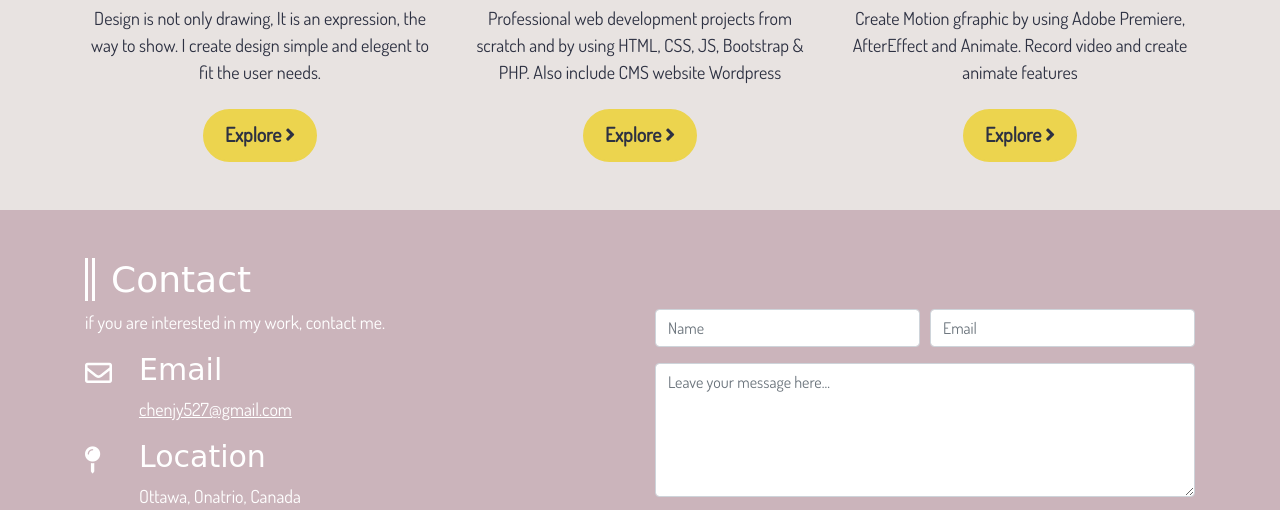
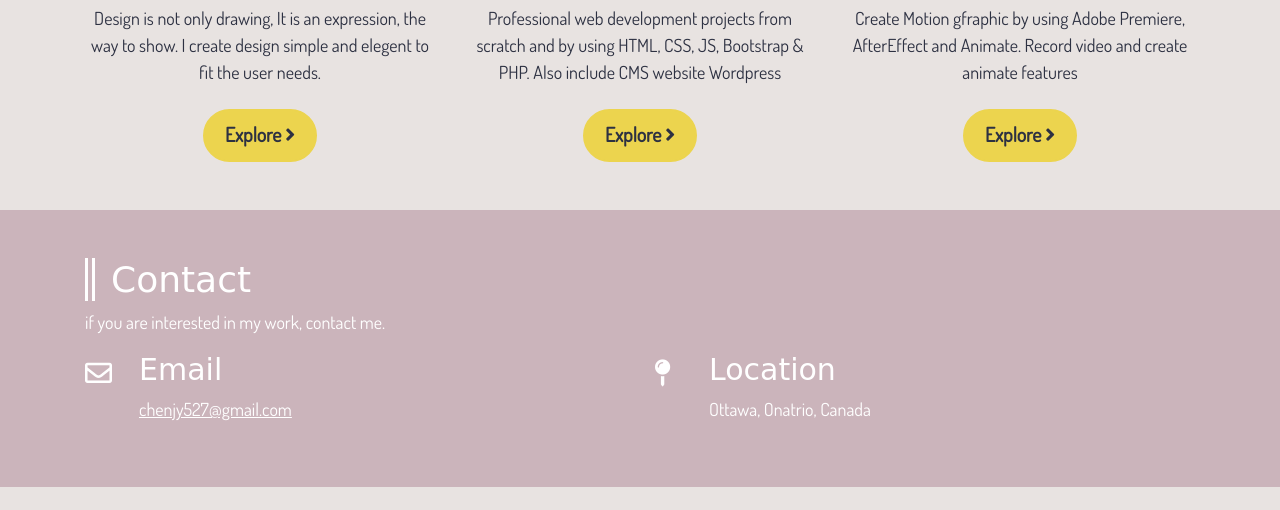
Before and after one commit to JiayueChen/JiayueChen.github.io, a plain HTML site: page index.html in a window 1280 px wide. Shown: the part 1797-2307 px from the top of the page. Drawn offline with nearby package versions, Linux system fonts and the light colour scheme; a web font is replaced by a local one.

Commit message:
Update index.html
remove submit form

```diff
--- a/index.html
+++ b/index.html
@@ -157,9 +157,9 @@
             <div class="row">
                 <div class="col-12">
                     <h2>Contact</h2>
+                    <p>if you are interested in my work, contact me.</p>
                 </div>
                 <div class="col-md-6 col-sm-12 contact-me">
-                    <p>if you are interested in my work, contact me.</p>
                     <div class="contact-list email">
                         <span><i class="far fa-envelope"></i></span>
                         <h3>Email</h3>
@@ -167,29 +167,14 @@
                             <a href="mailto:chenjy527@gmail.com">chenjy527@gmail.com</a>
                         </p>
                     </div>
+                </div>
+                <div class="col-md-6 col-sm-12 contact-me">
                     <div class="contact-list">
                         <span><i class="fas fa-map-pin"></i></span>
                         <h3>Location</h3>
                         <p>Ottawa, Onatrio, Canada</p>
                     </div>
                 </div>
-                <div class="col-md-6">
-                    <form action="mailto:chenjy527@gmail.com">
-                        <div class="form-row">
-                            <div class="form-group col-md-6 col-sm-12">
-                                <input type="text" class="form-control" id="name" placeholder="Name">
-                            </div>
-                            <div class="form-group col-md-6 col-sm-12">
-                                <input type="email" class="form-control" id="email" placeholder="Email">
-                            </div>
-                        </div>
-                        <div class="form-group">
-                            <textarea class="form-control" id="message" rows="5" cols="100" placeholder="Leave your message here..."></textarea>
-                        </div>
-                        <button type="submit" class="button">Submit</button>
-                    </form>
-                </div>
-
             </div>
         </div>
     </section>
```
